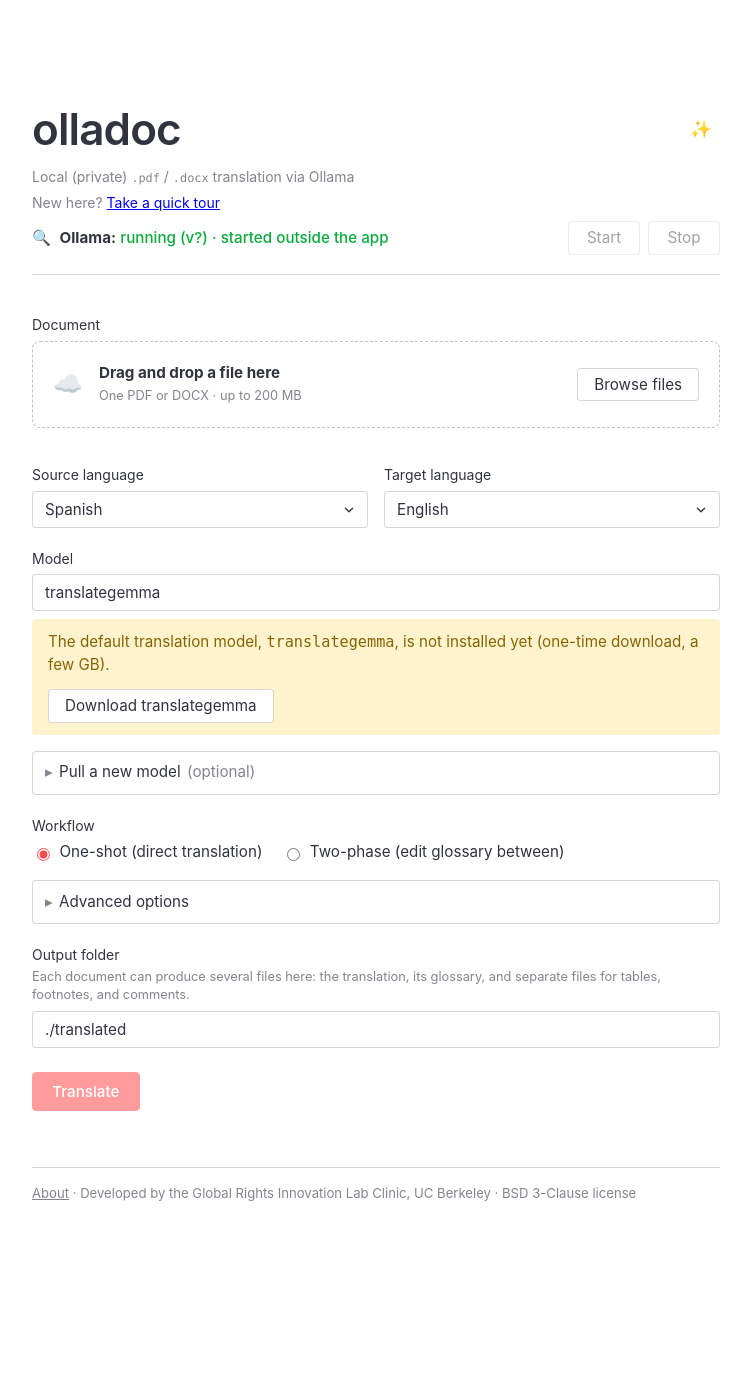
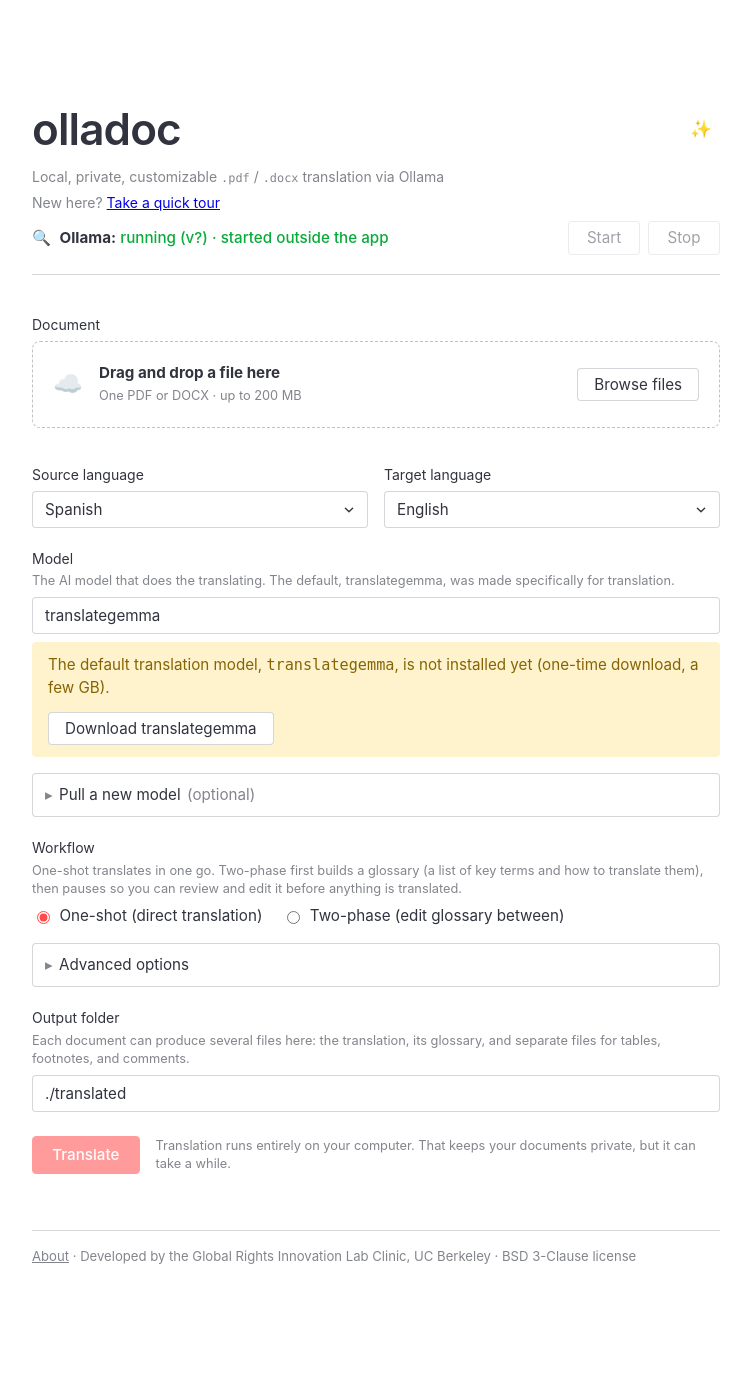
Before and after one commit to GRIL-clinic/olladoc, a Flask app: page / in a window 1280 px wide. Shown: the whole page, without its empty margins (264-1015 px from the left). Before the commit the page ends 1201 px from the top, so only its background shows below. Run offline with Flask 3, Linux system fonts and the light colour scheme; data that the repository does not hold is empty.

Commit message:
add app frontend changes

```diff
--- a/static/app.js
+++ b/static/app.js
@@ -622,11 +622,11 @@
   { target: () => $("secDocument"), title: "Add a document", text: "Drop a PDF or Word file here, or click Browse files." },
   { target: () => $("secLanguages"), title: "Languages", text: "Pick the document's language and the language to translate into. Spanish and English are the most tested pair." },
   { target: () => $("secModel"), title: "Model", text: () => els.modelMissing.hidden
-      ? "This is already set to translategemma, a model made specifically for translation. Leave it as is unless you want to experiment with other models."
-      : "olladoc's default model is translategemma, made specifically for translation. It is not installed yet. Click Download translategemma to get it (a one-time download of a few GB)." },
-  { target: () => $("secWorkflow"), title: "Workflow", text: "One-shot translates in one go. Two-phase lets you review and edit the glossary before translating." },
+      ? "This is already set up for you. Change it only if you want to experiment with other models."
+      : "The default model is not installed yet. Click Download translategemma to get it (a one-time download of a few GB)." },
+  { target: () => $("secWorkflow"), title: "Workflow", text: "Pick how to run: straight through, or with a pause to review the glossary before translating. Two-phase is worth it when exact terminology matters." },
   { target: () => $("secAdvanced"), title: "Advanced options", text: "Optional settings live here: the translator persona, a preview of the translation prompt, and how output files are saved." },
-  { target: () => $("secOutput"), title: "Output folder", text: "When translation finishes, your files appear below for download and are also saved to this folder. That includes the translation, its glossary, and any tables, footnotes, or comments files." },
+  { target: () => $("secOutput"), title: "Output folder", text: "Finished files are saved here and also appear below as download links when the translation completes." },
   { target: () => els.submitBtn, title: "Translate", text: "Click Translate to start. Progress appears below, and you can cancel while it runs." },
 ];
 let tourIdx = -1;
--- a/static/styles.css
+++ b/static/styles.css
@@ -460,6 +460,17 @@
   margin-bottom: 0.5rem;
 }
 
+/* Translate button with its wait-expectation note beside it. */
+.submit-row {
+  display: flex;
+  align-items: center;
+  gap: 1rem;
+  margin-top: 1.5rem;
+  flex-wrap: wrap;
+}
+.submit-row .btn-primary { margin-top: 0; }
+.submit-row .field-hint { margin: 0; flex: 1; min-width: 14rem; }
+
 /* --- Form gating (disabled until Ollama is running) ------------------- */
 .form-fields {
   border: none;
@@ -585,8 +596,8 @@
   font-weight: 600;
   white-space: nowrap;
 }
-.dialog-body ol { margin: 0.5rem 0 0; padding-left: 1.4rem; }
-.dialog-body ol li { margin: 0.4rem 0; }
+.dialog-body ol, .dialog-body ul { margin: 0.5rem 0 0; padding-left: 1.4rem; }
+.dialog-body ol li, .dialog-body ul li { margin: 0.4rem 0; }
 .dialog-body h3 { margin: 0.75rem 0 0.25rem; font-size: 1.05rem; }
 .dialog-wide { max-width: 52rem; }
 .log-tall { max-height: 30rem; }
--- a/templates/index.html
+++ b/templates/index.html
@@ -12,7 +12,7 @@
       <h1 class="title">olladoc</h1>
       <button id="aboutBtn" class="btn-tertiary" title="About" type="button">✨</button>
     </div>
-    <p class="caption">Local (private) <code>.pdf</code> / <code>.docx</code> translation via Ollama</p>
+    <p class="caption">Local, private, customizable <code>.pdf</code> / <code>.docx</code> translation via Ollama</p>
     <p class="caption">New here? <a href="#" id="tourLink">Take a quick tour</a></p>
 
     <!-- ======================== OLLAMA STATUS BAR ======================= -->
@@ -67,8 +67,9 @@
       </div>
 
       <!-- Model — dropdown when Ollama is running, text input otherwise. -->
-      <div id="secModel" title="The AI model that does the translating. The default, translategemma, was built specifically for translation.">
+      <div id="secModel">
       <label class="field-label" for="model">Model</label>
+      <p class="field-hint">The AI model that does the translating. The default, translategemma, was made specifically for translation.</p>
       <select id="modelSelect" name="model" class="select" hidden></select>
       <input type="text" id="modelInput" name="model" class="text-input" value="translategemma" />
       <div id="modelMissing" class="banner warning model-missing" hidden>
@@ -81,8 +82,7 @@
         <summary>Pull a new model <span class="label-muted">(optional)</span></summary>
         <div class="expander-body">
           <p class="caption">
-            A model is the AI that does the translating. The default one (<code>translategemma</code>) was built specifically for translation, so most people never need to change it.
-            To experiment, pull (download) another model from <a href="https://ollama.com/library" target="_blank">ollama.com/library</a>.
+            Pulling downloads another model to this machine from <a href="https://ollama.com/library" target="_blank">ollama.com/library</a>.
             Most general-purpose models can translate too, though quality and language coverage vary. Keep in mind that models are big downloads, usually several GB.
           </p>
           <div class="pull-row">
@@ -98,8 +98,9 @@
       </div>
 
       <!-- Workflow ----------------------------------------------------- -->
-      <div id="secWorkflow" title="One-shot builds the glossary and translates in a single run. Two-phase pauses after the glossary is built, so you can review and edit it before anything is translated.">
+      <div id="secWorkflow">
         <label class="field-label">Workflow</label>
+        <p class="field-hint">One-shot translates in one go. Two-phase first builds a glossary (a list of key terms and how to translate them), then pauses so you can review and edit it before anything is translated.</p>
         <div class="radio-group">
           <label class="radio">
             <input type="radio" name="workflow" value="oneshot" checked />
@@ -152,7 +153,10 @@
       </div>
 
       <!-- Submit ------------------------------------------------------- -->
-      <button id="submitBtn" type="submit" class="btn-primary" disabled>Translate</button>
+      <div class="submit-row">
+        <button id="submitBtn" type="submit" class="btn-primary" disabled>Translate</button>
+        <p class="field-hint">Translation runs entirely on your computer. That keeps your documents private, but it can take a while.</p>
+      </div>
       </fieldset>
     </form>
 
@@ -219,6 +223,9 @@
           <li>Upload a document, pick your source and target languages, and click <span class="ui-ref">Translate</span>.</li>
         </ol>
         <hr />
+        <h3>Limitations</h3>
+        <p>Like any automatic translator, olladoc is not perfect, so double-check anything important before relying on it. If exact terminology matters, the two-phase workflow gives you a chance to review an automatically created glossary before anything is translated. Spanish and English are the most thoroughly tested languages; review other languages with extra care. Complicated layouts may lose some formatting.</p>
+        <hr />
         <p class="caption">Developed by the Global Rights Innovation Lab Clinic, UC Berkeley. Released under the BSD 3-Clause license.</p>
         <form method="dialog" class="dialog-actions">
           <button class="btn-secondary" type="submit">Close</button>
```
